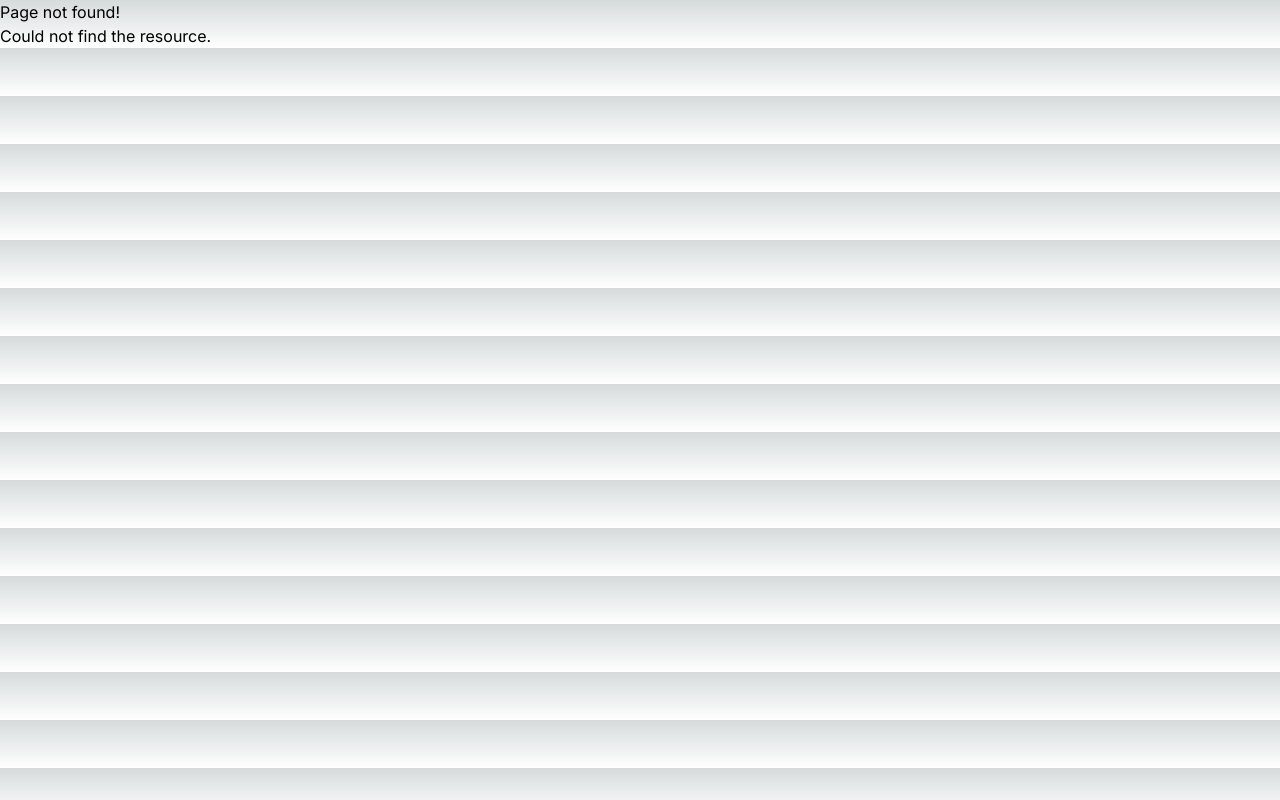
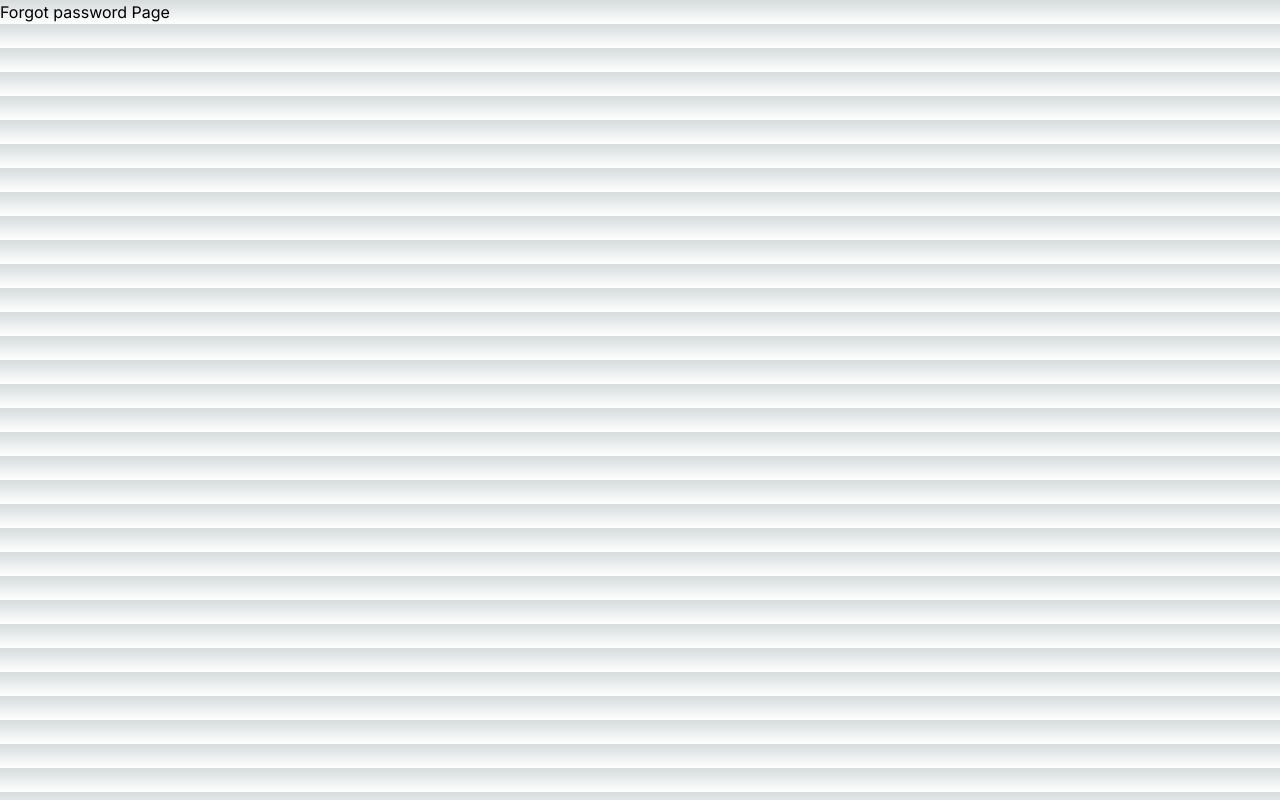
Before and after one commit to thazinnaing/text-nextjs, a Next.js app: page /forgot-password in a window 1280 px wide. Before the commit this address had no page. Built offline with nearby package versions, Linux system fonts and the light colour scheme.

Commit message:
feat: grouping routes folders with ( ) parenthesis

```diff
--- /dev/null
+++ b/src/app/(auth)/forgot-password/page.tsx
@@ -0,0 +1,12 @@
+import React from 'react'
+
+const forgotPassword
+ = () => {
+  return (
+    <div>
+      Forgot password Page
+    </div>
+  )
+}
+
+export default forgotPassword
--- /dev/null
+++ b/src/app/(auth)/login/page.tsx
@@ -0,0 +1,11 @@
+import React from 'react'
+
+const Login = () => {
+  return (
+    <div>
+      Login page
+    </div>
+  )
+}
+
+export default Login
--- /dev/null
+++ b/src/app/(auth)/register/page.tsx
@@ -0,0 +1,11 @@
+import React from 'react'
+
+const Register = () => {
+  return (
+    <div>
+      Register Page
+    </div>
+  )
+}
+
+export default Register
```
